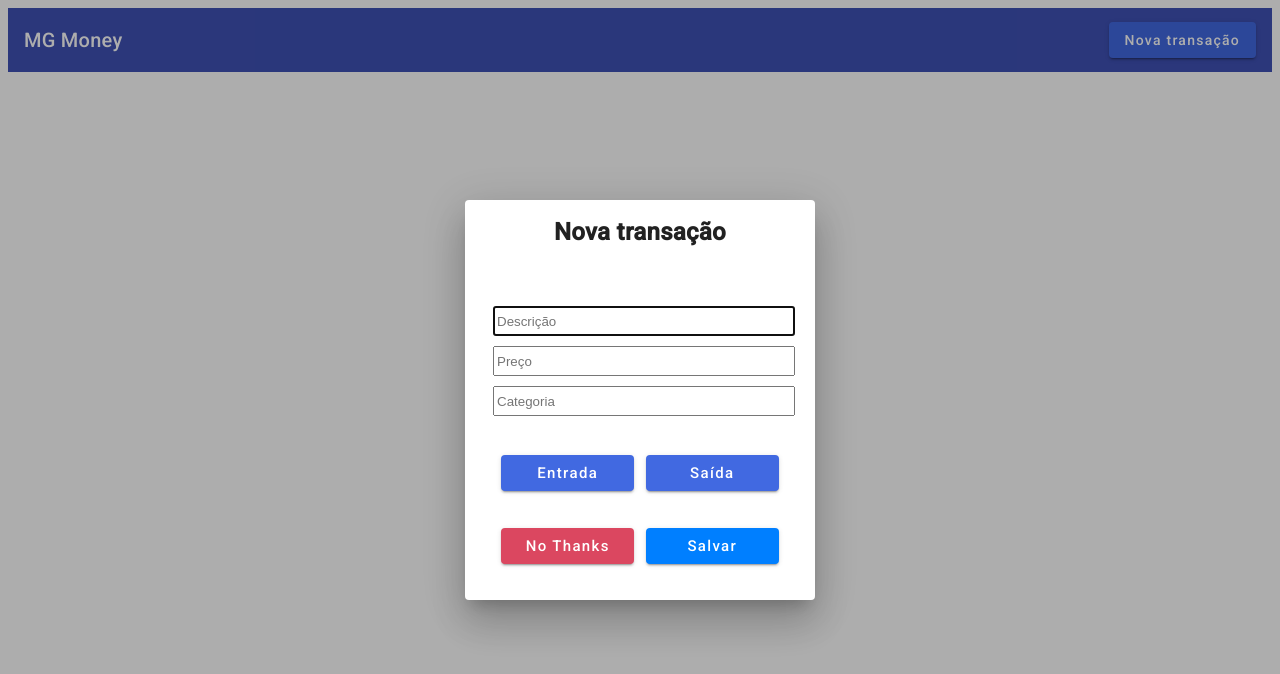
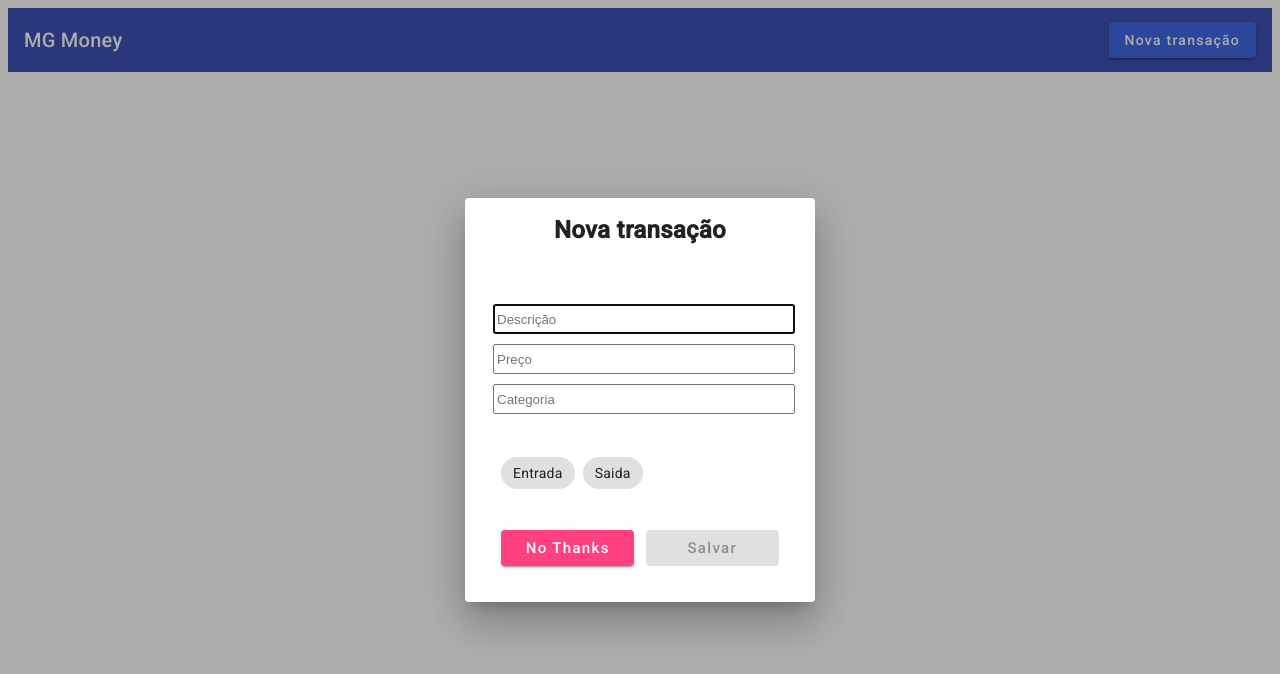
Before and after one commit to mviniccius/finance-control, an Angular app: page /finance in a window 1280 px wide. Both pictures are taken after a click on the button "Nova transação". Shown: the top 674 px of the page. Built offline with nearby package versions, Linux system fonts and the light colour scheme; no server answers.

Commit message:
Utilizado Chips do angular Material

```diff
--- a/src/app/app.module.ts
+++ b/src/app/app.module.ts
@@ -13,6 +13,7 @@ import { MatIconModule } from '@angular/material/icon';
 import { MatCardModule } from '@angular/material/card'
 import { MatDialogModule } from '@angular/material/dialog';
 import { MatTableModule } from '@angular/material/table';
+import {MatChipsModule} from '@angular/material/chips';
 
 import { AppRoutingModule } from './app-routing.module';
 import { AppComponent } from './app.component';
@@ -53,6 +54,8 @@ import { TableInformationComponent } from './modules/finance/page/table-informat
     MatCardModule,
     MatDialogModule,
     MatTableModule,
+    MatChipsModule,
+
   ],
   providers: [],
   bootstrap: [AppComponent]
--- a/src/app/modules/finance/page/diolog/diolog.component.html
+++ b/src/app/modules/finance/page/diolog/diolog.component.html
@@ -12,22 +12,29 @@
     </div>
 
     <div mat-dialog-actions class="button-group">
-      <button mat-raised-button (click)="setTipoTransacao(tipoTransacao.ENTRADA)"
+      <div>
+      <mat-chip-listbox aria-label="Fish selection" class="button">
+
+        <mat-chip-option color="primary" (click)="setTipoTransacao(tipoTransacao.ENTRADA)">Entrada</mat-chip-option>
+        <mat-chip-option color="warn" (click)="setTipoTransacao(tipoTransacao.SAIDA)">Saida</mat-chip-option>
+      </mat-chip-listbox>
+      <!-- <button mat-raised-button (click)="setTipoTransacao(tipoTransacao.ENTRADA)"
         style="background-color: #4169e1; color: white" >
         Entrada
       </button>
       <button mat-raised-button (click)="setTipoTransacao(tipoTransacao.SAIDA)"
         style="background-color: #4169e1; color: white">
         Saída
-      </button>
+      </button> -->
+    </div>
     </div>
 
     <div mat-dialog-actions class="button-group">
-      <button mat-raised-button style="background-color: #db4760; color: white" (click)="cancel()">
+      <button mat-raised-button color="accent" (click)="cancel()">
         No Thanks
       </button>
 
-      <button mat-raised-button style="background-color: #007fff; color: white" (click)="salvar()">
+      <button mat-raised-button  (click)="salvar()" [disabled]="!formTransacao.valid">
         Salvar
       </button>
 
--- a/src/app/modules/finance/page/diolog/diolog.component.scss
+++ b/src/app/modules/finance/page/diolog/diolog.component.scss
@@ -28,6 +28,9 @@ input{
   margin-top: 20px;
   flex: 1;
 }
+.chip-button{
+
+}
 
 button {
   flex-basis: 48%; /* Ajuste a largura dos botões */
```
